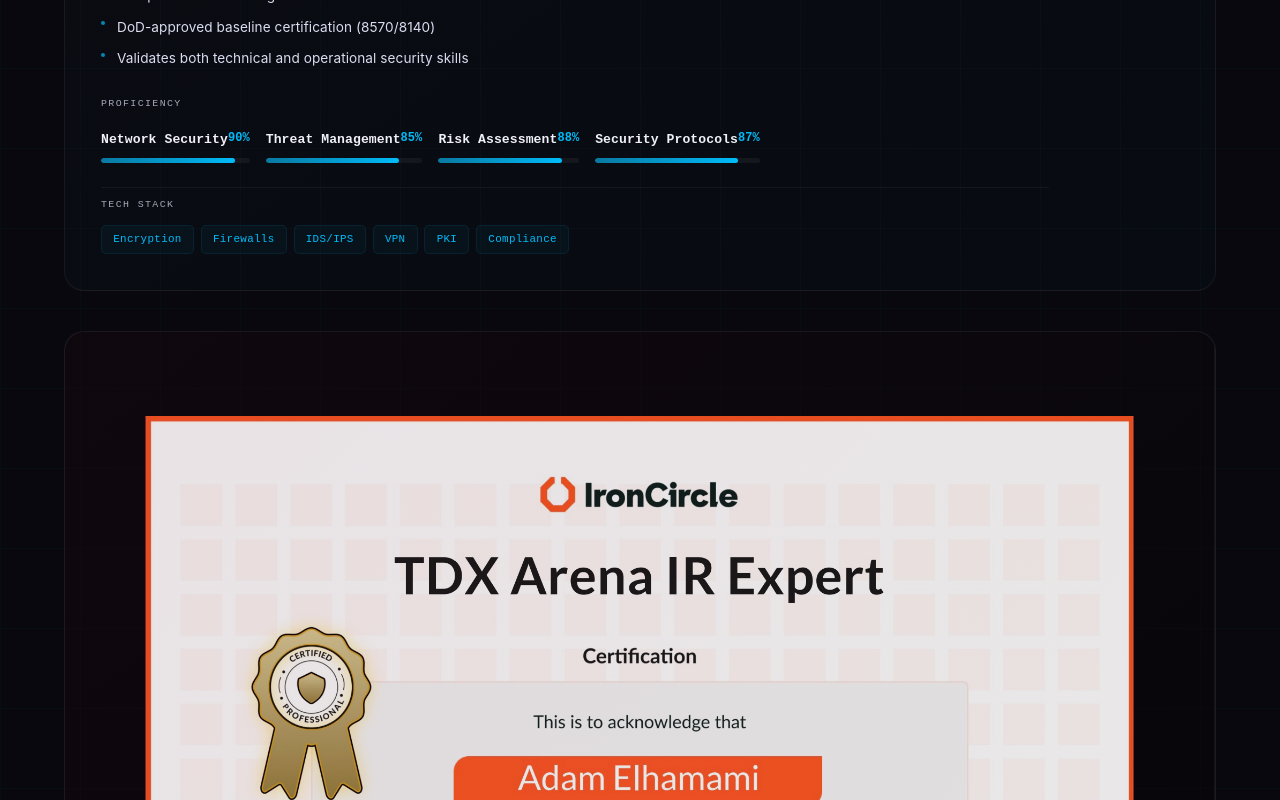
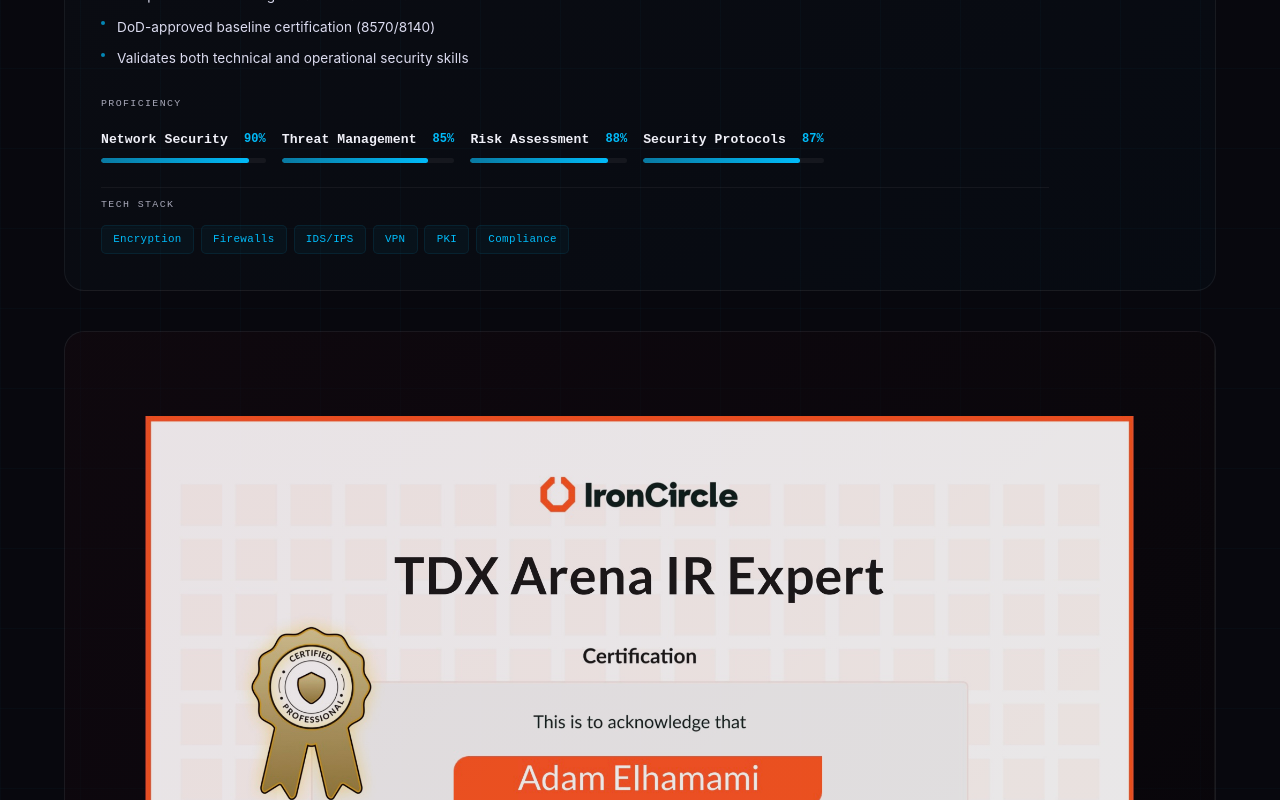
Before and after one commit to adamel99/My-Portfolio, a React (Create React App) app: page /skills in a window 1280 px wide. Shown: the part 3880-4680 px from the top of the page. Built offline with nearby package versions, Linux system fonts and the light colour scheme.

Commit message:
more ui changes again

```diff
--- a/src/components/Skills.js
+++ b/src/components/Skills.js
@@ -36,7 +36,7 @@
   const theme = useTheme();
   return (
     <Box sx={{ mb: 0 }}>
-      <Box sx={{ display: "flex", justifyContent: "space-between", mb: 0.75 }}>
+      <Box sx={{ display: "flex", justifyContent: "space-between", alignItems: "center", gap: 2, mb: 0.75 }}>
         <Typography sx={{ fontSize: "0.82rem", fontWeight: 600, color: theme.palette.text.primary, fontFamily: "monospace" }}>{skill}</Typography>
         <Typography sx={{ fontSize: "0.75rem", color: color || theme.palette.tertiary.main, fontWeight: 700, fontFamily: "monospace" }}>{level}%</Typography>
       </Box>
```
